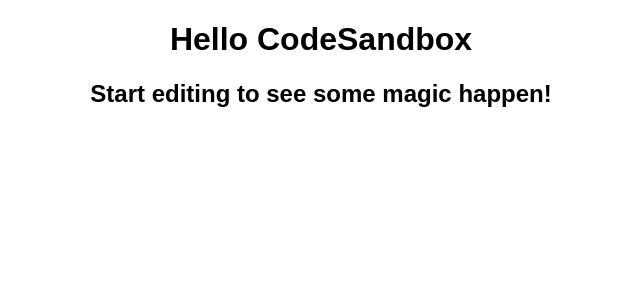
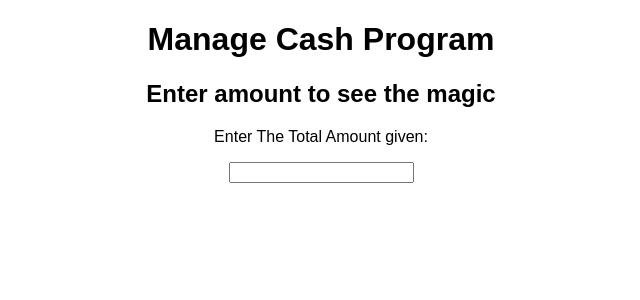
Before and after one commit to abahad7921/neog-build-practice, a React (Create React App) app: page / in a window 1280 px wide. Shown: the top 300 px of the page, without its empty margins (319-959 px from the left). Built offline with nearby package versions, Linux system fonts and the light colour scheme.

Commit message:
initial : created layout

```diff
--- a/src/App.js
+++ b/src/App.js
@@ -1,10 +1,38 @@
 import "./styles.css";
+import React, { useState } from "react";
 
 export default function App() {
+  const [show, setShow] = useState("");
+  // const [showAfter,setShowAfter] = useState("");
+
+  function onChangeHandler() {
+    var val = event.target.value;
+    //console.log(val);
+
+    if (val === "") {
+      setShow("");
+    } else {
+      setShow("now enter the bill amount: ");
+      //setShowAfter("now enter the bill amount");
+    }
+  }
+
+  function showIfTrue() {
+    if (show != "") return <input></input>;
+  }
+
   return (
     <div className="App">
-      <h1>Hello CodeSandbox</h1>
-      <h2>Start editing to see some magic happen!</h2>
+      <h1>Manage Cash Program</h1>
+      <h2>Enter amount to see the magic</h2>
+
+      <p>Enter The Total Amount given: </p>
+      <input onChange={onChangeHandler}></input>
+      <p>{show}</p>
+
+      {
+        showIfTrue() //this will show the next bill input if the total amount is given
+      }
     </div>
   );
 }
```
